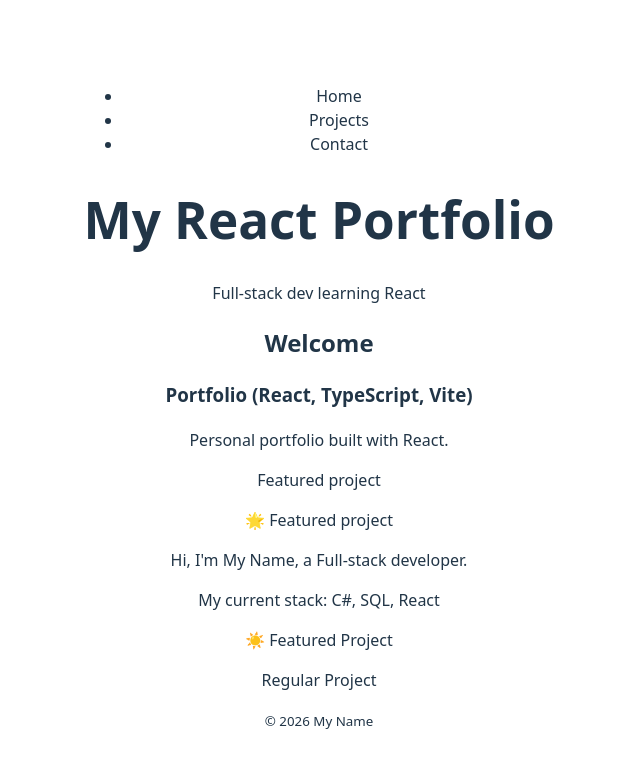
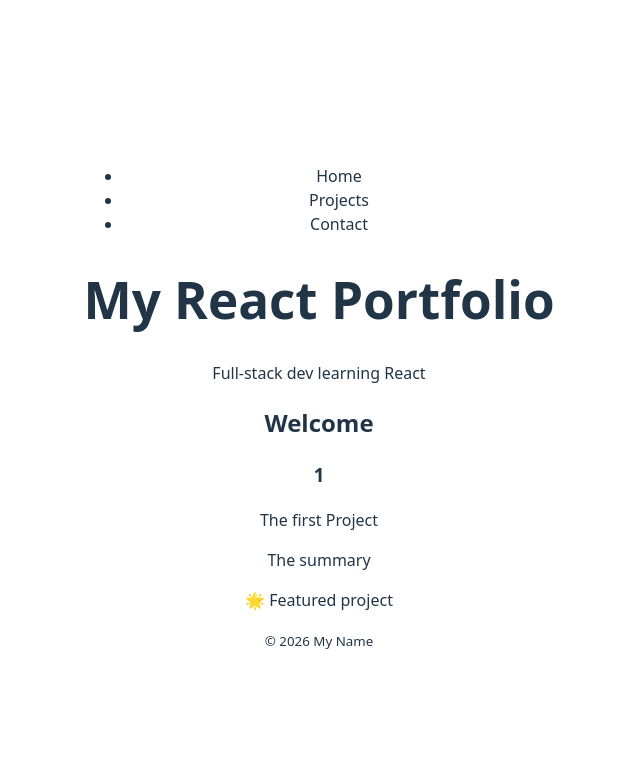
Before and after one commit to isaaclhollywoodbets/react-follow-along, a React (Vite) app: page / in a window 1280 px wide. Shown: the top 768 px of the page, without its empty margins (321-961 px from the left). Built offline with nearby package versions, Linux system fonts and the light colour scheme.

Commit message:
updated homeork-nav-expressions

```diff
--- a/src/components/FeaturedBadge.tsx
+++ b/src/components/FeaturedBadge.tsx
@@ -1,7 +1,7 @@
 function FeaturedBadge({ isFeatured }: { isFeatured: boolean }) {
   return (
     <p>
-      {isFeatured ? '🌟 Featured project' : 'Regular project'}
+      {isFeatured ? '🌟 Featured project' : '📄Regular project'}
     </p>
   );
 }
--- a/src/components/MainContent.tsx
+++ b/src/components/MainContent.tsx
@@ -1,35 +1,12 @@
 import ProjectCard from "./ProjectCard";
 
 function MainContent() {
-  const developerName = 'My Name';
-  const role = 'Full-stack developer';
-  const stack = ['C#', 'SQL', 'React'];
-  const isLookingForWork = false;
-
-  const stackList = stack.join(", ")
-
-  // ternary operator true or false (if X true) ? (do A) :(else) (do B)
-  function FeaturedBage({ isFeatured }: { isFeatured: boolean}){
-    return (
-      <p>
-        {isFeatured ? "☀️ Featured Project" : "Regular Project"}
-      </p>
-    )
-  }
 
   return (
     <main>
       <h2>Welcome</h2>
-      <ProjectCard/>
-      <p>
-        Hi, I'm {developerName}, a {role}.
-      </p>
-      <p>My current stack: {stackList}</p>
-      {/* render only if true */}
-      {isLookingForWork && <p>Available for new opportunities</p>}
+      <ProjectCard id={1} name="The first Project" summary="The summary" featured={true} isfinished={false}/>
 
-      <FeaturedBage isFeatured/>
-      <FeaturedBage isFeatured={false}/>
     </main>
   );
 }
--- a/src/components/ProjectCard.tsx
+++ b/src/components/ProjectCard.tsx
@@ -1,32 +1,28 @@
 import FeaturedBadge from "./FeaturedBadge";
+import StatusBadge from "./StatusBadge";
 
 
-type Project = {
+type ProjectCardProps = {
   id: number;
   name: string;
   summary: string;
   featured: boolean;
+  isfinished: boolean;
 };
 
-const project: Project = {
-  id: 1,
-  name: "Portfolio",
-  summary: "Personal portfolio built with React.",
-  featured: true,
-};
 
-function ProjectCard() {
-  const techList = ["React", "TypeScript", "Vite"];
-  const title = `${project.name} (${techList.join(", ")})`;
+function ProjectCard({id, name, summary, featured, isfinished}: ProjectCardProps) {
 
   return (
     <>
      <article className="project-card">
-      <h3>{title}</h3>
-      <p>{project.summary}</p>
-      {project.featured && <p>Featured project</p>}
+      <h3>{id}</h3>
+      <p>{name}</p>
+      <p>{summary}</p>
+
     </article>
-    <FeaturedBadge isFeatured={true} />
+    <FeaturedBadge isFeatured={featured} />
+    <StatusBadge isFinished={isfinished}/>
     </>
 
 
--- /dev/null
+++ b/src/components/StatusBadge.tsx
@@ -0,0 +1,9 @@
+function StatusBadge({ isFinished }: { isFinished: boolean }) {
+  return (
+    <>
+      {isFinished && <p>✅ Complete</p>}
+    </>
+  );
+}
+
+export default StatusBadge
```
